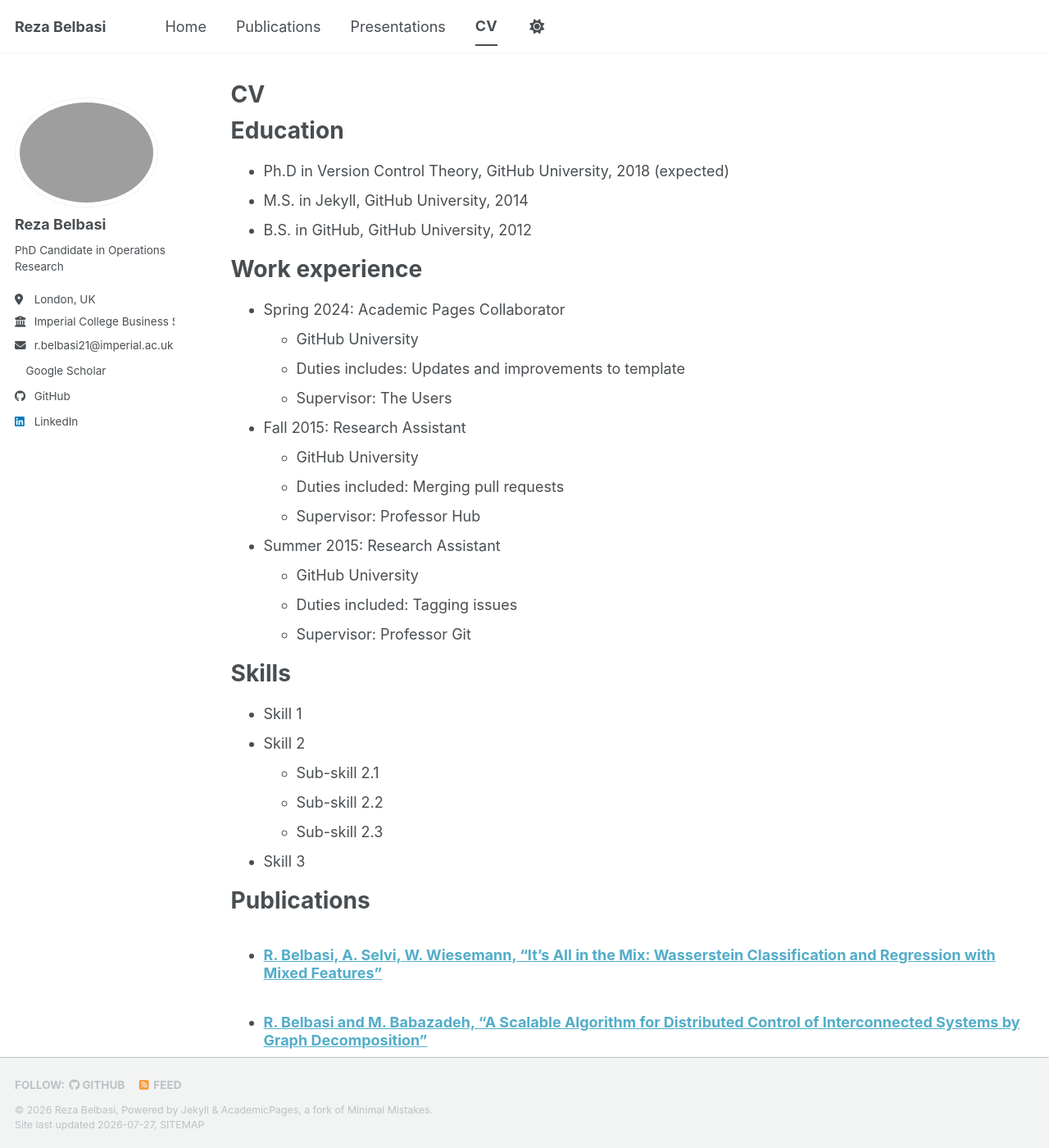
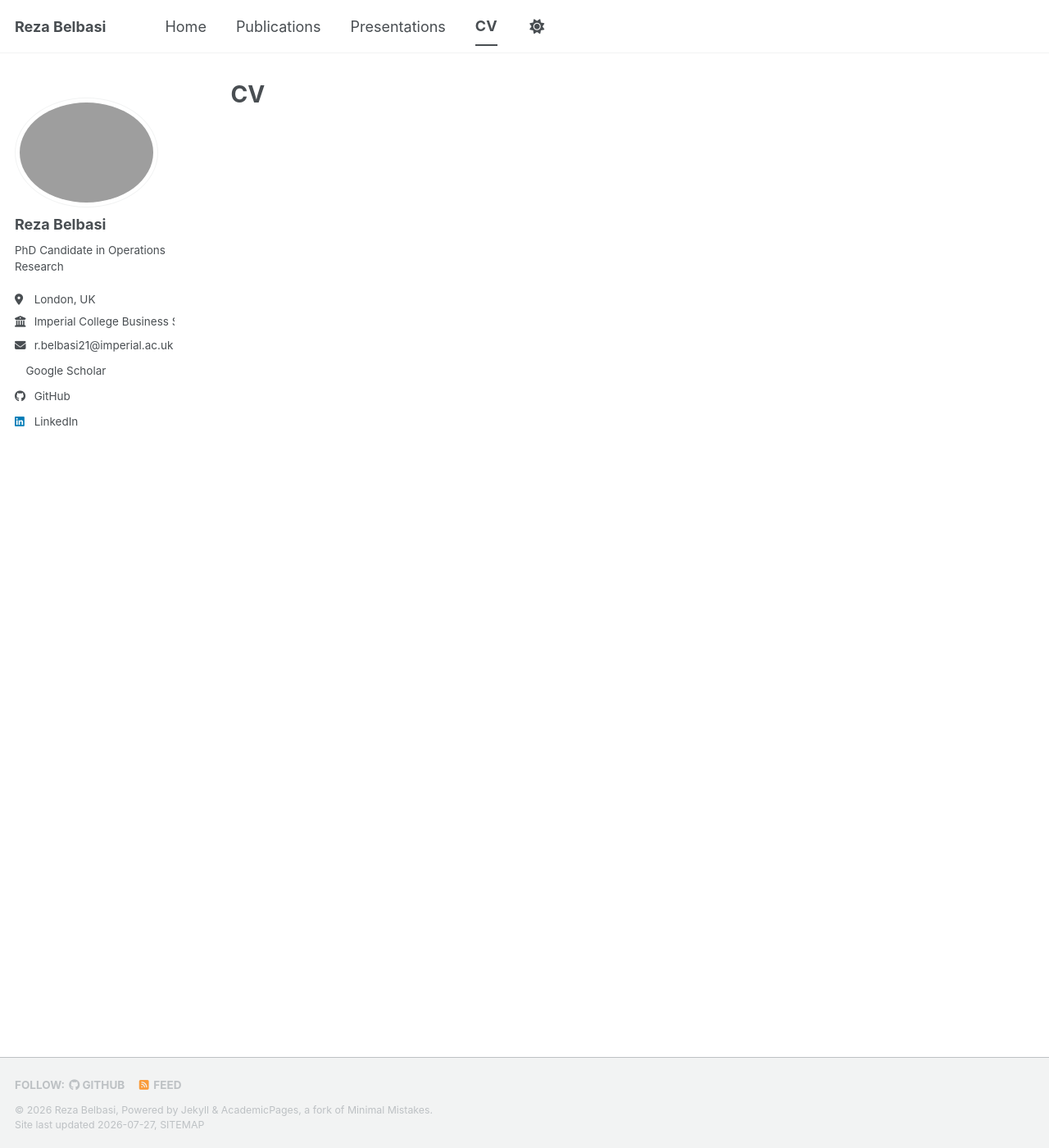
Before and after one commit to rezabelbasi/rezabelbasi.github.io, a Jekyll site: the page built from _pages/cv.md, in a window 1280 px wide and 1400 px high. Shown: the whole window at 82% size. Built offline with Jekyll 4.4.1, drawn with Linux system fonts in a browser that asks for light colours; a style sheet for code colours, icons or effects is not loaded; some of the changed text lies outside the part shown.

Commit message:
Remove content from CV page
Removed detailed sections on education, work experience, skills, publications, talks, teaching, and service from the CV page.

```diff
--- a/_pages/cv.md
+++ b/_pages/cv.md
@@ -3,62 +3,4 @@ layout: archive
 title: "CV"
 permalink: /cv/
 author_profile: true
-redirect_from:
-  - /resume
 ---
-
-{% include base_path %}
-
-Education
-======
-* Ph.D in Version Control Theory, GitHub University, 2018 (expected)
-* M.S. in Jekyll, GitHub University, 2014
-* B.S. in GitHub, GitHub University, 2012
-
-Work experience
-======
-* Spring 2024: Academic Pages Collaborator
-  * GitHub University
-  * Duties includes: Updates and improvements to template
-  * Supervisor: The Users
-
-* Fall 2015: Research Assistant
-  * GitHub University
-  * Duties included: Merging pull requests
-  * Supervisor: Professor Hub
-
-* Summer 2015: Research Assistant
-  * GitHub University
-  * Duties included: Tagging issues
-  * Supervisor: Professor Git
-
-Skills
-======
-* Skill 1
-* Skill 2
-  * Sub-skill 2.1
-  * Sub-skill 2.2
-  * Sub-skill 2.3
-* Skill 3
-
-Publications
-======
-  <ul>{% for post in site.publications reversed %}
-    {% include archive-single-cv.html %}
-  {% endfor %}</ul>
-
-Talks
-======
-  <ul>{% for post in site.talks reversed %}
-    {% include archive-single-talk-cv.html  %}
-  {% endfor %}</ul>
-
-Teaching
-======
-  <ul>{% for post in site.teaching reversed %}
-    {% include archive-single-cv.html %}
-  {% endfor %}</ul>
-
-Service and leadership
-======
-* Currently signed in to 43 different slack teams
```
